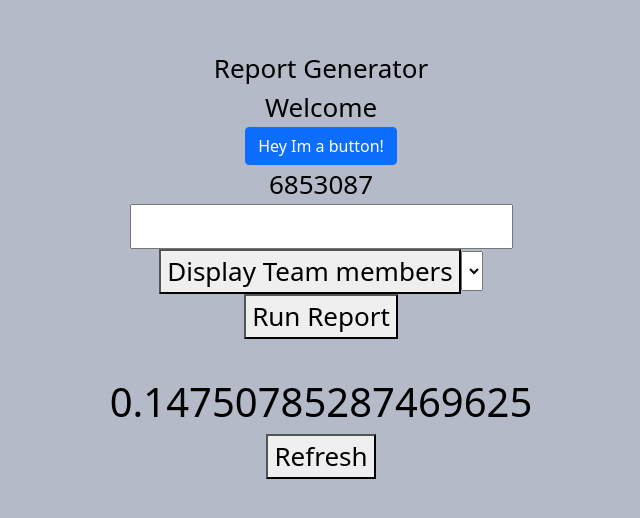
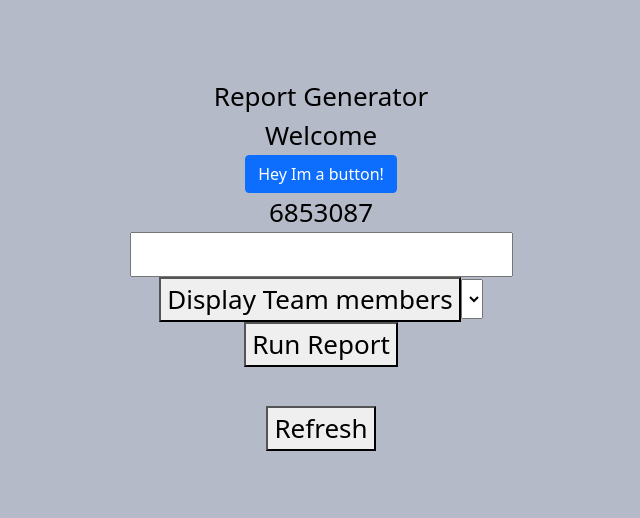
Before and after one commit to VaneSanjinez/report-generator-ui, a React (Create React App) app: page / in a window 1280 px wide. Shown: the part 136-654 px from the top of the page, without its empty margins (319-959 px from the left). Built offline with nearby package versions, Linux system fonts and the light colour scheme.

Commit message:
028 #Clean up code remove commented code, unused variables

```diff
--- a/src/components/ListOfMembersV2.js
+++ b/src/components/ListOfMembersV2.js
@@ -1,6 +1,5 @@
 import React, {useState, useEffect} from "react";
 import { getProjectMembers } from '../services/GitlabServices';
-import Select from 'react-select';
 
 
 export default class ListOfMembersV2 extends React.Component{
--- a/src/components/ReportComponentV2.js
+++ b/src/components/ReportComponentV2.js
@@ -1,12 +1,8 @@
-import React, {useState} from "react";
+import React from "react";
 import {GitlabReportInfo, GitlabReportDetails} from './Report';
-import ListOfMembers from "./ListOfMembers";
-import ListOfMembersV2 from "./ListOfMembersV2";
 import { postGitlabExportReportByProjectIdAndProjectMember } from "../services/ReportService";
-import ReportDetailsHeader from "./ReportDetailsHeader";
 import Table from 'react-bootstrap/Table';
-import { ProjectSelection } from "./ProjectSelection";
-import { getProjectBranches, getProjectMembers } from '../services/GitlabServices';
+import {getProjectMembers } from '../services/GitlabServices';
 import $ from 'jquery';
 
 
@@ -45,7 +41,6 @@ class ReportComponentV2 extends React.Component{
   handleChange1(event) { //https://blog.greenroots.info/how-to-create-react-form-with-a-single-change-event-handler
     this.setState({projectId: event.target.value});
     console.log(this.state.value);
-    // this.setState({ memberSelected : event.target.value });
         this.setState({ memberSelected : event.target.value }, () => {
             console.log(`state: ${this.state.memberSelected}, value: ${event.target.value}`)}
         );
@@ -61,7 +56,6 @@ class ReportComponentV2 extends React.Component{
   }
 
   _retrieveTeamMembers() {
-    // componentDidUpdate(){
     console.log('before getproject')
     getProjectMembers(this.state.projectId)
     .then(teamMembers => this.setState({members : teamMembers}));
@@ -74,9 +68,7 @@ class ReportComponentV2 extends React.Component{
     }
 }
   fetch(projectId){
-
     var context = this;
-
     $.ajax({
         url: 'http://localhost:9091/gitlab/projects/' + projectId + '/members',
         method: 'GET',
@@ -87,15 +79,8 @@ class ReportComponentV2 extends React.Component{
           });
         }
       });
+    }
 
-    // if(this.state.members != undefined) {
-    //     return ( <select value={this.state.memberSelected} onChange={this.handleChange}>
-    //         {this.state.members.map((member) => (
-    //             <option value = {member.name}>{member.name}</option>
-    //         ))}
-    //     </select>)
-    // }
-    }
     displayMembers(){
              return ( <select name="memberSelected"  value={this.state.memberSelected} onChange={this.handleChange}>
             {this.state.members.map((member) => (
@@ -118,16 +103,12 @@ class ReportComponentV2 extends React.Component{
     })
   }
 
-  // _showGitlabReportInfo = (projectId, authorName) =>{
-  //   return (
-  //     GitlabReportDetails(projectId, authorName)
-  //   )
-  // }
   _showReport = (bool) =>{
     this.setState({
       showReport: bool
     })
   }
+
   sayHello(projectid, author) {
     alert('Hello!' + author + 'this is your project' + projectid);
   }
@@ -141,7 +122,6 @@ class ReportComponentV2 extends React.Component{
      <div>
          <span>6853087</span>
        <div>
-         {/* <input type="text" value={this.state.projectId} onChange={this.handleChange} placeholder="Enter project id" required/> */}
          <input type="text"
             name="projectId"
             value={ this.state.projectId }
@@ -154,25 +134,13 @@ class ReportComponentV2 extends React.Component{
                         }
               }}
           <div>
-            {/* <button onClick={this._showDropdown.bind(null, true)}>Display Team members</button>   */}
             <button onClick={this.fetch.bind(this, this.state.projectId)}>Display Team members</button>
             {this.displayMembers()}
             {/* https://www.pluralsight.com/guides/dynamically-change-state-bound-content-with-react.js-on-successful-jquery-request  */}
-
-              {/* {this.state.showDropdown && (<ListOfMembers projectId={this.state.value}/>)} */}
-              {/* {this._retrieveTeamMembers(this.state.value)} */}
-
-
           </div>
           <div>
             <button onClick={this._showReport.bind(null, true)}>Run Report</button>
             <br/><br/>
-                {/* {this.state.showReport && (<div>
-                                            <GitlabReportInfo projectId ={6853087} authorEmail = {'Nick Busey'}/>
-                                            <ReportDetailsHeader/>
-                                            <GitlabReportDetails projectId ={6853087} authorEmail = {'Nick Busey'}/>
-                                          </div>)} */}
-
                     {this.state.showReport && (
                     <div>
                       <div className="classTable">
@@ -193,7 +161,6 @@ class ReportComponentV2 extends React.Component{
                     )}
         </div>
         <div>
-      <h1>{Math.random()}</h1>
       <button onClick={this.refreshPage}>Refresh</button>
     </div>
        </div>
--- a/src/components/ReportDetail.js
+++ b/src/components/ReportDetail.js
@@ -1,5 +1,4 @@
 import React from 'react';
-import Table from 'react-bootstrap/Table';
 import '../styles/ReportDetails.css'
 
 
```
